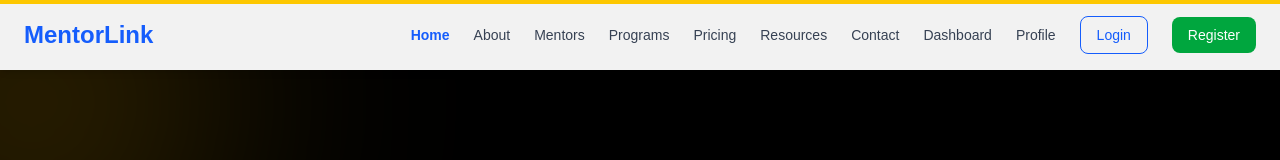
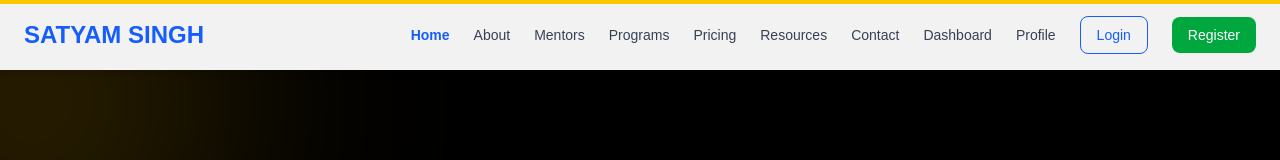
Before and after one commit to Shivam-singh-shi/mentorlink, a React (Vite) app in the folder client/: page / in a window 1280 px wide. Shown: the top 160 px of the page. Built offline with nearby package versions, Linux system fonts and the light colour scheme; no server answers.

Commit message:
title and navbar name change mentor to satyam

```diff
--- a/client/src/components/layout/Navbar.jsx
+++ b/client/src/components/layout/Navbar.jsx
@@ -30,7 +30,7 @@ const Navbar = () => {
           onClick={closeMenu}
           className="text-xl sm:text-2xl font-bold text-blue-600"
         >
-          MentorLink
+          SATYAM SINGH
         </NavLink>
 
         {/* Desktop Navigation */}
```
